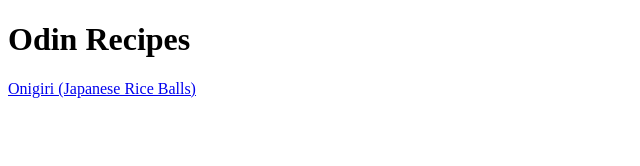
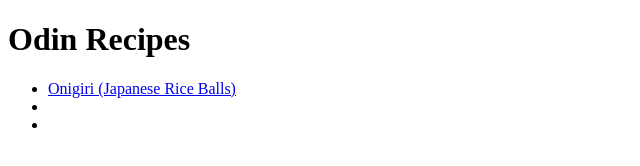
Before and after one commit to FuL7MeTaL/odin-recipes, a plain HTML site: page index.html in a window 1280 px wide. Shown: the whole page, without its empty margins (0-640 px from the left). Drawn offline with Linux system fonts and the light colour scheme.

Commit message:
Add lists
Various recipes will appear as lists

```diff
--- a/index.html
+++ b/index.html
@@ -7,6 +7,10 @@
 </head>
 <body>
     <h1>Odin Recipes</h1>
-    <a href="recipes/onigiri.html">Onigiri (Japanese Rice Balls)</a>
+    <ul>
+        <li><a href="recipes/onigiri.html">Onigiri (Japanese Rice Balls)</a></li>
+        <li><a href=""></a></li>
+        <li><a href=""></a></li>
+    </ul>
 </body>
 </html>
```
